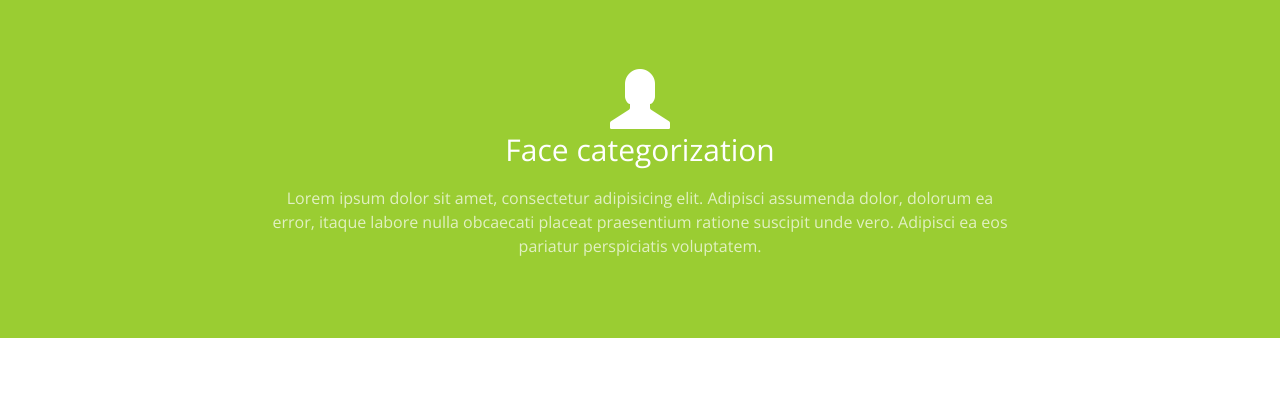
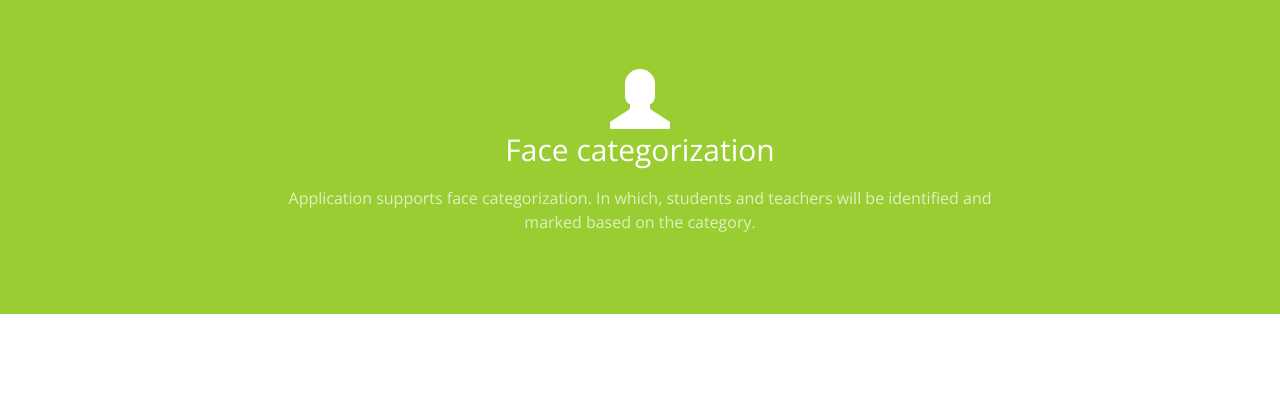
Before and after one commit to naukashah/facemark, a Django app: page / in a window 1280 px wide. Shown: the part 801-1213 px from the top of the page. Run offline with Django 3.2, Linux system fonts and the light colour scheme; some libraries are stand-ins or nearby versions.

Commit message:
Minor copy updates on home page.

```diff
--- a/fireapp/templates/home.html
+++ b/fireapp/templates/home.html
@@ -76,7 +76,7 @@ $('#siteNav').affix({
                 <div class="col-lg-8 col-lg-offset-2">
                 	<span class="glyphicon glyphicon-user" style="font-size: 60px"></span>
                     <h2 class="section-heading">Face categorization</h2>
-                    <p class="text-light">Lorem ipsum dolor sit amet, consectetur adipisicing elit. Adipisci assumenda dolor, dolorum ea error, itaque labore nulla obcaecati placeat praesentium ratione suscipit unde vero. Adipisci ea eos pariatur perspiciatis voluptatem.</p>
+                    <p class="text-light">Application supports face categorization. In which, students and teachers will be identified and marked based on the category.</p>
                 </div>
             </div>
         </div>
@@ -90,7 +90,7 @@ $('#siteNav').affix({
                 </div>
                 <div class="col-sm-6">
                 	<h2 class="section-header">Attendance</h2>
-                	<p class="lead text-muted">Lorem ipsum dolor sit amet, consectetur adipisicing elit. Aspernatur deserunt est eum expedita fugit, laudantium molestias natus, odio porro reiciendis reprehenderit suscipit totam unde. Aperiam iusto minima officia possimus quidem.</p>
+                	<p class="lead text-muted">View attendance. Application allows to filter reports based on the month selected, or based on the selected type of user. Application allows to download report in different formats i.e., json, csv, pdf, or txt. </p>
                 	<a href="{%url 'attendance_list' %}" class="btn btn-primary btn-lg">View it</a>
                 </div>
 
@@ -103,8 +103,8 @@ $('#siteNav').affix({
             <div class="row">
                 <div class="col-sm-6">
                 	<h2 class="section-header">Create Dataset</h2>
-                	<p class="lead text-light">Lorem ipsum dolor sit amet, consectetur adipisicing elit. Esse odio recusandae tenetur. Asperiores, autem doloribus necessitatibus quam quasi sed sit suscipit. Aspernatur ducimus eum exercitationem in maiores, minus optio voluptate.</p>
-                	<a href="{%url 'camera' %}" class="btn btn-default btn-lg">Test It</a>
+                	<p class="lead text-light">Application asks user permission to capture images  using user's webcam. By initiating  taking pictures once permission is granted, it will will take five images at a time, three seconds apart. To help ensure accuracy we recommend 10 images per person.</p>
+                	<a href="{%url 'camera' %}" class="btn btn-default btn-lg">Create</a>
                 </div>
                 <div class="col-sm-6">
                     <img class="img-responsive img-circle center-block" src="https://www.ibm.com/blogs/research/wp-content/uploads/2019/02/DiF-cropped2-300x287.jpg" alt="">
@@ -143,7 +143,7 @@ $('#siteNav').affix({
      <section class="content content-3">
         <div class="container">
 			<h2 class="section-header"><span class="glyphicon glyphicon-pushpin text-primary"></span><br> Firebase</h2>
-			<p class="lead text-muted">lorem Lorem ipsum dolor sit amet, consectetur adipisicing elit. Accusamus, accusantium aperiam dolores neque nesciunt nisi quibusdam quisquam quo unde vel! Ad error exercitationem harum impedit mollitia perspiciatis quam qui sit?</p>
+			<p class="lead text-muted">The Firebase Realtime Database is a cloud-hosted NoSQL database that lets you store and sync data between your users in realtime. Database contains dataset for login, attendance, and images of students.</p>
             </div>
         </div>
     </section>
```
